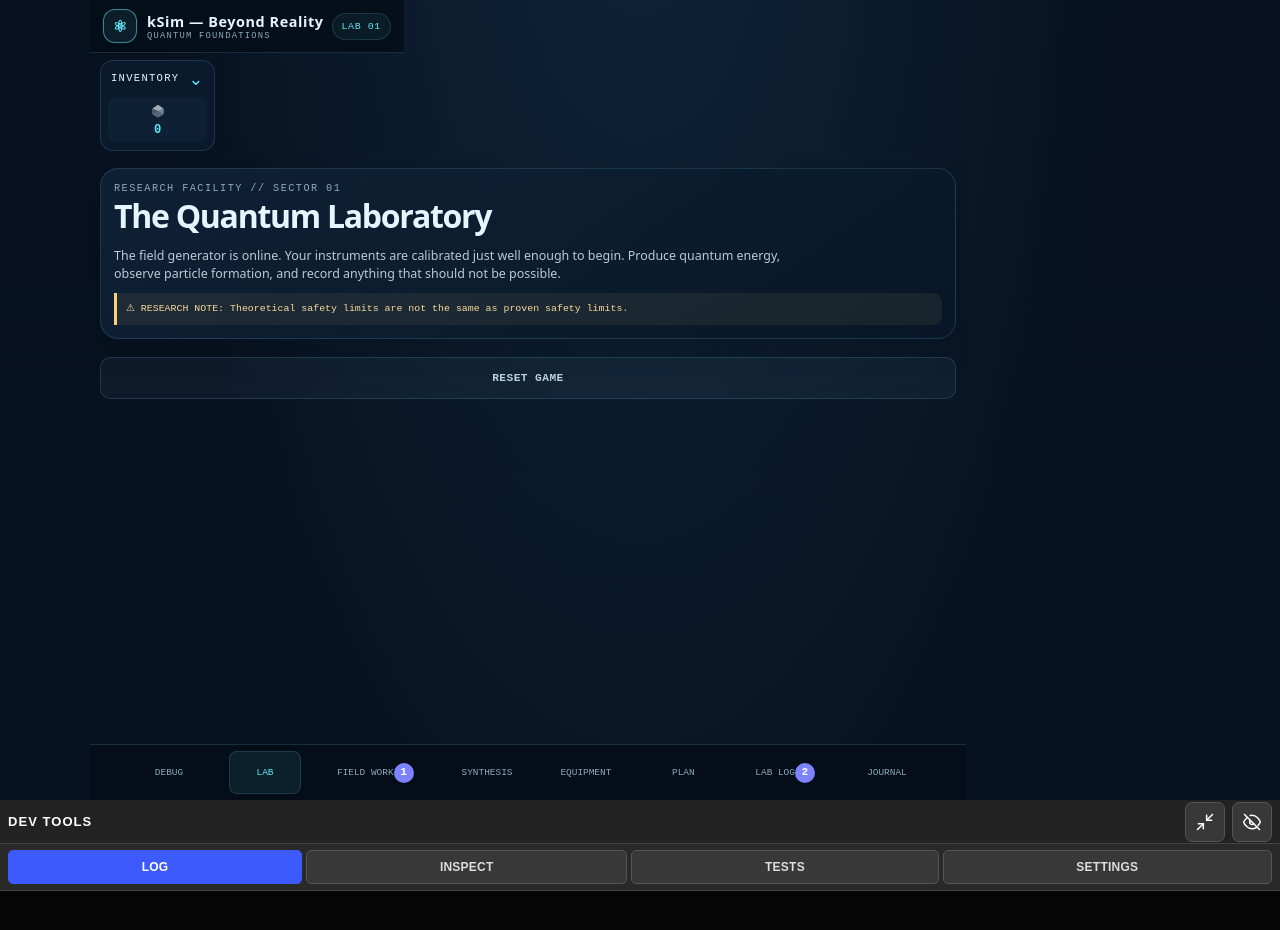
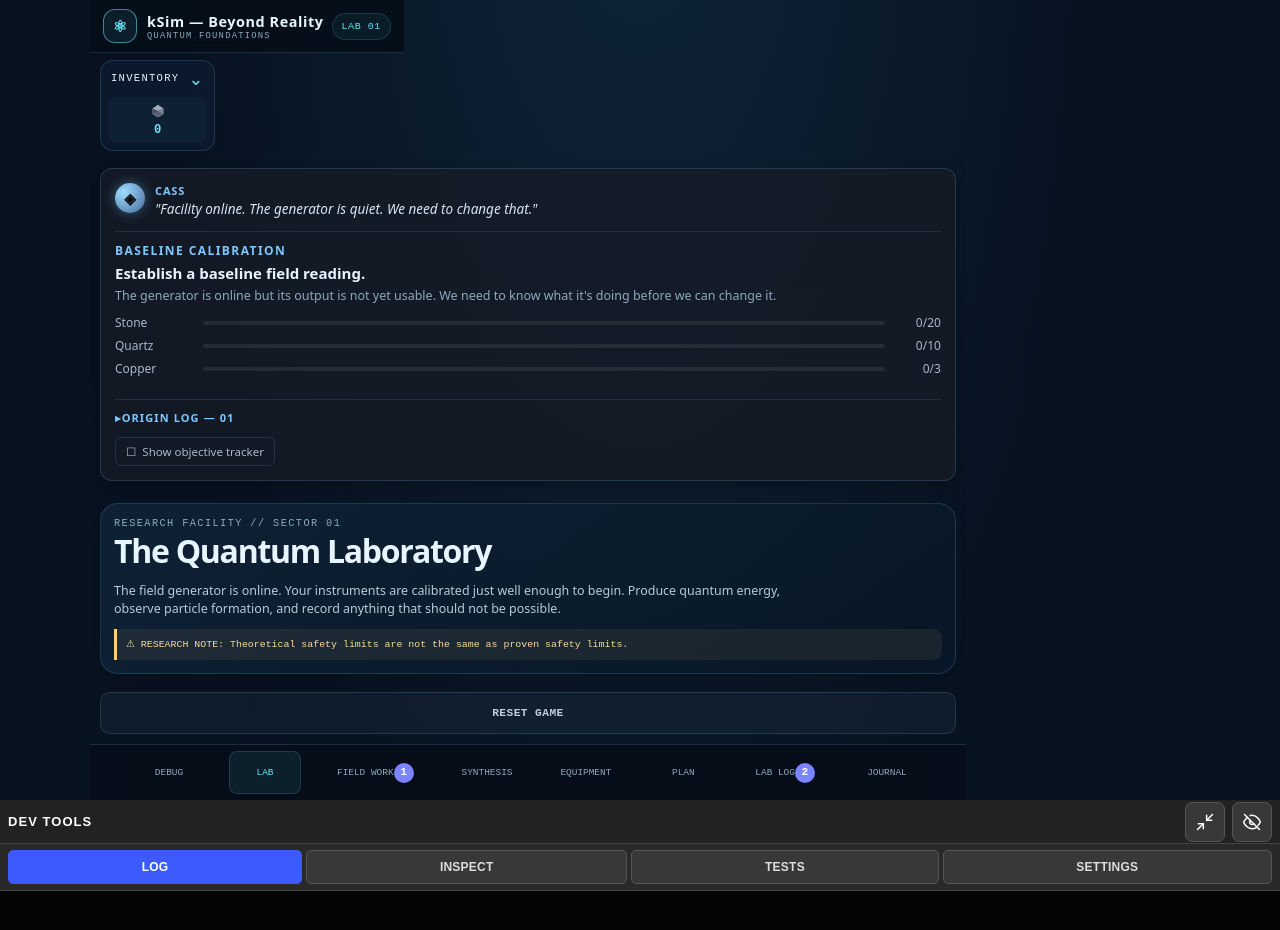
Before and after one commit to Twaddler01/kSim-mobile, a plain HTML site: page index.html in a window 1280 px wide. Shown: the top 930 px of the page. Drawn offline with Linux system fonts and the light colour scheme.

Commit message:
objectives

```diff
--- a/main.js
+++ b/main.js
@@ -36,6 +36,10 @@ import UpgradePanel from "./src/ui/panels/UpgradePanel.js";
 import LogPanel from "./src/ui/panels/LogPanel.js";
 import JournalPanel from "./src/ui/panels/journal/JournalPanel.js";
 import PlanPanel from "./src/ui/panels/PlanPanel.js";
+
+import MainObjective from "./src/ui/panels/MainObjective.js";
+import ObjectiveTracker from "./src/ui/panels/ObjectiveTracker.js";
+import { tryAdvanceStage } from "./src/data/stages.js";
 
 // mcv
 import FieldWorkPanel from "./src/ui/panels/FieldWorkPanel.js";
@@ -118,6 +122,8 @@ const unlockManager = new UnlockManager(game);
 game.appState ??= {};
 game.appState.navigation ??= {};
 game.appState.navigation.activeFieldId ??= null;
+game.appState.trackerEnabled ??= false;
+game.progression ??= { currentStage: 1 };
 
 const eventProcessor = new EventProcessor(game);
 
@@ -399,6 +405,20 @@ const fieldWorkPanel = new FieldWorkPanel({
 });
 
 ui.fieldWorkPanel = fieldWorkPanel;
+
+const mainObjective = new MainObjective({
+    getGame: () => game,
+    onToggleTracker: enabled => {
+        game.appState.trackerEnabled = enabled;
+        save();
+        refreshUI();
+    }
+});
+
+const objectiveTracker = new ObjectiveTracker({
+    getGame: () => game,
+    navigateToLab: () => navigateTo({ tab: "lab" })
+});
 
 // Navigation — still registered in main because it's global,
 // but delegating to the panel:
@@ -822,9 +842,7 @@ function updateActiveTabUI() {
 }
 
 function updateLabTab() {
-    // The LAB tab currently renders only the static intro + reset panel.
-    // Experiment UI lives in ExperimentPanel and will move to its own tab
-    // once the experiments system unlocks.
+    mainObjective?.update?.();
 }
 
 function updateFieldWorkTab() {
@@ -864,11 +882,21 @@ function updateSharedUI() {
         return;
     }
 
+    // Silent stage advancement — no modal, no popup.
+    const result = tryAdvanceStage(game);
+    if (result.advanced) {
+        save();
+        if (result.to) {
+            showToast(`Objective complete. New objective: ${result.to.name}.`);
+        } else {
+            showToast("Objective chain complete.");
+        }
+    }
+
     updateSharedUI();
+    objectiveTracker?.update?.();
 
     if (database) {
-          // Refresh navigation and unread indicators only.
-          // The active panel is refreshed in place by updateActiveTabUI().
         ui.tabs.update({ refreshContent: false });
     }
 
@@ -992,13 +1020,11 @@ function render() {
         ]
     );
 
-    ui.labContent = el(
-        "div",
-        {
-            className: "lab-tab-content"
-        },
-        [intro, resetPanel]
-    );
+    ui.labContent = el("div", { className: "lab-tab-content" }, [
+        mainObjective.getElement(),
+        intro,
+        resetPanel
+    ]);
 
     const topbar = el("header", { className: "topbar" }, [
         el("div", { className: "brand" }, [
@@ -1027,6 +1053,7 @@ function render() {
 
     const layout = el("div", { className: "game-layout" }, [
         topbar,
+        objectiveTracker.getElement(),
         ui.inventory.element,
         renderTabContent()
     ]);
--- a/src/data/initialGameData.js
+++ b/src/data/initialGameData.js
@@ -68,9 +68,11 @@ export const initialGameData = {
     },
     unlocks: {},
     appState: {
-        navigation: {
-            activeFieldId: null
-        }
+        navigation: { activeFieldId: null },
+        trackerEnabled: false
+    },
+    progression: {
+        currentStage: 1
     },
     operations: {
         quantumFieldUnlocked: false
--- /dev/null
+++ b/src/data/stages.js
@@ -0,0 +1,123 @@
+// src/data/stages.js
+//
+// Stage spine for the Lab. Each stage is one primary objective that
+// pulls the whole game forward. Requirements are checked against
+// game.inventory and game.discoveries after every refreshUI().
+
+export const stageDefinitions = [
+    {
+        id: 1,
+        name: "Baseline Calibration",
+        shortName: "Baseline",
+        objective: "Establish a baseline field reading.",
+        flavor:
+            "The generator is online but its output is not yet usable. " +
+            "We need to know what it's doing before we can change it.",
+        requirements: {
+            inventory: { stone: 20, quartz: 10, copper: 3 }
+        },
+        cass: "Facility online. The generator is quiet. We need to change that.",
+        originEntry: {
+            title: "ORIGIN LOG — 01",
+            body:
+                "Facility designation kSim-01. Status: operational.\n\n" +
+                "The generator produces a measurable field effect. We do " +
+                "not know why, or what the field is interacting with. The " +
+                "prior team left equipment but no notes.\n\n" +
+                "Procedure: gather materials. Stabilize. Observe."
+        },
+        completion: {
+            title: "BASELINE ESTABLISHED",
+            message:
+                "Field output is now measurable. CASS has begun analysis."
+        }
+    },
+    {
+        // Stage 2 — schema only. Content TBD after playing stage 1.
+        id: 2,
+        name: "Amplify",
+        shortName: "Amplify",
+        objective: "Bring the field amplitude to 3× baseline.",
+        flavor:
+            "The field is producing output. We didn't design that. " +
+            "We should figure out what it's doing.",
+        requirements: {
+            inventory: { silicon: 5, copperIngot: 5 }
+        },
+        cass: "The field is louder now. Something might be listening.",
+        originEntry: {
+            title: "ORIGIN LOG — 02",
+            body:
+                "Amplitude increased. The generator's output no longer " +
+                "matches our input. CASS notes that the deviation is " +
+                "structured — not noise."
+        },
+        completion: {
+            title: "FIELD AMPLIFIED",
+            message: "Signal strength is increasing. Analysis continuing."
+        }
+    }
+    // Stages 3–5 will follow the same shape once stage 1–2 are played.
+];
+
+// --------------------------------------------------
+// STAGE LOOKUP + ADVANCEMENT
+// --------------------------------------------------
+
+export function getCurrentStage(game) {
+    const id = game?.progression?.currentStage ?? 1;
+    return stageDefinitions.find(s => s.id === id) ?? null;
+}
+
+export function getCompletedStages(game) {
+    const id = game?.progression?.currentStage ?? 1;
+    return stageDefinitions.filter(s => s.id < id);
+}
+
+export function getStageEntriesVisible(game) {
+    const id = game?.progression?.currentStage ?? 1;
+    return stageDefinitions.filter(s => s.id <= id && s.originEntry);
+}
+
+/**
+ * Returns { met, progress: { [key]: { have, need } }, complete }.
+ * "complete" = no requirements left. "met" = all requirements satisfied.
+ */
+export function checkRequirements(game, stage) {
+    if (!stage?.requirements?.inventory) {
+        return { met: true, progress: {}, complete: true };
+    }
+
+    const progress = {};
+    let met = true;
+
+    for (const [itemId, need] of Object.entries(stage.requirements.inventory)) {
+        const have = game.inventory?.[itemId] ?? 0;
+        progress[itemId] = { have, need };
+        if (have < need) met = false;
+    }
+
+    return { met, progress, complete: Object.keys(progress).length === 0 };
+}
+
+/**
+ * Idempotent. If the current stage's requirements are met, advances
+ * to the next stage. Returns { advanced: boolean, from, to }.
+ *
+ * Callers are responsible for saving + showing a toast when
+ * `advanced` is true.
+ */
+export function tryAdvanceStage(game) {
+    const current = getCurrentStage(game);
+    if (!current) return { advanced: false };
+
+    const { met } = checkRequirements(game, current);
+    if (!met) return { advanced: false };
+
+    const next = stageDefinitions.find(s => s.id === current.id + 1);
+
+    game.progression ??= { currentStage: 1 };
+    game.progression.currentStage = current.id + 1;
+
+    return { advanced: true, from: current, to: next };
+}
--- /dev/null
+++ b/src/ui/panels/MainObjective.js
@@ -0,0 +1,180 @@
+// src/ui/panels/MainObjective.js
+import { el } from "../components/Element.js";
+import {
+    getCurrentStage,
+    getStageEntriesVisible,
+    checkRequirements
+} from "../../data/stages.js";
+
+export default class MainObjective {
+    constructor({ getGame, onToggleTracker }) {
+        this.getGame = getGame;
+        this.onToggleTracker = onToggleTracker ?? (() => {});
+        this.element = null;
+    }
+
+    getElement() {
+        if (!this.element) {
+            this.element = el("section", { className: "main-objective" });
+        }
+        this.update();
+        return this.element;
+    }
+
+    update() {
+        if (!this.element) return this;
+
+        const game = this.getGame();
+        const stage = getCurrentStage(game);
+
+        if (!stage) {
+            // All stages complete — show a quiet "cycle complete" line.
+            this.element.replaceChildren(
+                el("div", { className: "main-objective__complete" }, [
+                    el("div", {
+                        className: "eyebrow",
+                        text: "PROGRESSION"
+                    }),
+                    el("p", {
+                        className: "muted",
+                        text:
+                            "The current objective chain is complete. " +
+                            "Further stages are under development."
+                    })
+                ])
+            );
+            return this;
+        }
+
+        const { progress } = checkRequirements(game, stage);
+        const trackerEnabled = Boolean(game.appState?.trackerEnabled);
+
+        this.element.replaceChildren(
+            this.renderCass(stage),
+            this.renderObjective(stage, progress),
+            this.renderOriginLog(game),
+            this.renderTrackerToggle(trackerEnabled)
+        );
+
+        return this;
+    }
+
+    renderCass(stage) {
+        return el("div", { className: "main-objective__cass" }, [
+            el("div", { className: "main-objective__cass-badge", text: "◈" }),
+            el("div", { className: "main-objective__cass-body" }, [
+                el("div", {
+                    className: "main-objective__cass-name",
+                    text: "CASS"
+                }),
+                el("div", {
+                    className: "main-objective__cass-line",
+                    text: `"${stage.cass}"`
+                })
+            ])
+        ]);
+    }
+
+    renderObjective(stage, progress) {
+        const rows = Object.entries(progress).map(([itemId, { have, need }]) => {
+            const capped = Math.min(have, need);
+            const pct = Math.min(100, Math.round((have / need) * 100));
+            const done = have >= need;
+
+            const fill = el("div", {
+                className: `req-bar__fill${done ? " is-done" : ""}`
+            });
+            fill.style.width = `${pct}%`;
+
+            return el("div", { className: "req-row" }, [
+                el("span", {
+                    className: `req-label${done ? " is-done" : ""}`,
+                    text: this.formatItemName(itemId)
+                }),
+                el("div", { className: "req-bar" }, [fill]),
+                el("span", {
+                    className: `req-amount${done ? " is-done" : ""}`,
+                    text: `${capped}/${need}`   // ← was `${have}/${need}`
+                })
+            ]);
+        });
+
+        return el("div", { className: "main-objective__body" }, [
+            el("div", {
+                className: "main-objective__heading",
+                text: stage.name.toUpperCase()
+            }),
+            el("p", {
+                className: "main-objective__objective",
+                text: stage.objective
+            }),
+            el("p", {
+                className: "main-objective__flavor muted",
+                text: stage.flavor
+            }),
+            el("div", { className: "main-objective__reqs" }, rows)
+        ]);
+    }
+
+    renderOriginLog(game) {
+        const entries = getStageEntriesVisible(game);
+        if (entries.length === 0) return el("span");
+
+        const details = el("details", { className: "origin-log" });
+        details.append(
+            el("summary", {
+                className: "origin-log__summary",
+                text:
+                    entries.length === 1
+                        ? entries[0].originEntry.title
+                        : `ORIGIN LOG (${entries.length} entries)`
+            })
+        );
+
+        for (const stage of entries) {
+            const entry = stage.originEntry;
+            details.append(
+                el("div", { className: "origin-log__entry" }, [
+                    el("div", {
+                        className: "origin-log__title",
+                        text: entry.title
+                    }),
+                    el("p", {
+                        className: "origin-log__body",
+                        text: entry.body
+                    })
+                ])
+            );
+        }
+
+        return details;
+    }
+
+    renderTrackerToggle(enabled) {
+        const btn = el(
+            "button",
+            {
+                type: "button",
+                className: "main-objective__tracker-toggle",
+                onClick: () => this.onToggleTracker(!enabled)
+            },
+            [
+                el("span", {
+                    className: `tracker-check${enabled ? " is-on" : ""}`,
+                    text: enabled ? "☑" : "☐"
+                }),
+                el("span", {
+                    text: "Show objective tracker"
+                })
+            ]
+        );
+        return btn;
+    }
+
+    formatItemName(itemId) {
+        // "copperIngot" → "Copper Ingot"
+        return itemId
+            .replace(/([a-z])([A-Z])/g, "$1 $2")
+            .replace(/^./, c => c.toUpperCase());
+    }
+}
--- /dev/null
+++ b/src/ui/panels/ObjectiveTracker.js
@@ -0,0 +1,67 @@
+// src/ui/panels/ObjectiveTracker.js
+import { el } from "../components/Element.js";
+import { getCurrentStage, checkRequirements } from "../../data/stages.js";
+
+/**
+ * Optional, minimal pill shown below the topbar when enabled.
+ * Off by default. Tapping it jumps to the LAB tab.
+ */
+export default class ObjectiveTracker {
+    constructor({ getGame, navigateToLab }) {
+        this.getGame = getGame;
+        this.navigateToLab = navigateToLab;
+        this.element = null;
+    }
+
+    getElement() {
+        if (!this.element) {
+            this.element = el("button", {
+                type: "button",
+                className: "objective-tracker",
+                onClick: () => this.navigateToLab()
+            });
+        }
+        this.update();
+        return this.element;
+    }
+
+    update() {
+        if (!this.element) return this;
+
+        const game = this.getGame();
+        if (!game.appState?.trackerEnabled) {
+            this.element.replaceChildren();
+            this.element.style.display = "none";
+            return this;
+        }
+
+        const stage = getCurrentStage(game);
+        if (!stage) {
+            this.element.style.display = "none";
+            return this;
+        }
+
+        const { progress, met } = checkRequirements(game, stage);
+        const entries = Object.values(progress);
+        const totalHave = entries.reduce((s, e) => s + Math.min(e.have, e.need), 0);
+        const totalNeed = entries.reduce((s, e) => s + e.need, 0);
+
+        this.element.style.display = "flex";
+        this.element.replaceChildren(
+            el("span", {
+                className: "objective-tracker__badge",
+                text: "◈"
+            }),
+            el("span", {
+                className: "objective-tracker__label",
+                text: stage.shortName.toUpperCase()
+            }),
+            el("span", {
+                className: `objective-tracker__progress${met ? " is-done" : ""}`,
+                text: `${totalHave}/${totalNeed}`
+            })
+        );
+
+        return this;
+    }
+}
--- a/styles/styles.css
+++ b/styles/styles.css
@@ -2238,3 +2238,252 @@ body:not(.debug-mode) {
     0%, 100% { opacity: 0.8; transform: scale(1); }
     50%      { opacity: 1;   transform: scale(1.15); }
 }
+
+/* OBJECTIVES */
+/* ============ Main Objective (LAB tab) ============ */
+.main-objective {
+    display: flex;
+    flex-direction: column;
+    gap: 12px;
+    padding: 14px;
+    margin-bottom: 12px;
+    border-radius: 12px;
+    background: rgba(20, 28, 38, 0.85);
+    border: 1px solid rgba(120, 200, 255, 0.18);
+    box-shadow: 0 6px 18px rgba(0, 0, 0, 0.25);
+}
+
+.main-objective__cass {
+    display: flex;
+    gap: 10px;
+    align-items: flex-start;
+}
+
+.main-objective__cass-badge {
+    flex-shrink: 0;
+    width: 30px;
+    height: 30px;
+    border-radius: 50%;
+    background: radial-gradient(circle at 30% 30%, #9ddcff, #4a6a9a);
+    color: #0b0f14;
+    display: flex;
+    align-items: center;
+    justify-content: center;
+    font-weight: 700;
+    font-size: 15px;
+    box-shadow: 0 0 12px rgba(120, 200, 255, 0.4);
+}
+
+.main-objective__cass-name {
+    font-size: 11px;
+    letter-spacing: 0.08em;
+    color: #7cc8ff;
+    font-weight: 600;
+    margin-bottom: 2px;
+}
+
+.main-objective__cass-line {
+    font-size: 13.5px;
+    line-height: 1.4;
+    color: #d6e6f2;
+    font-style: italic;
+}
+
+.main-objective__body {
+    padding-top: 10px;
+    border-top: 1px solid rgba(120, 200, 255, 0.12);
+}
+
+.main-objective__heading {
+    font-size: 12px;
+    letter-spacing: 0.12em;
+    color: #7cc8ff;
+    font-weight: 700;
+    margin-bottom: 4px;
+}
+
+.main-objective__objective {
+    font-size: 15px;
+    font-weight: 600;
+    color: #e8f4ff;
+    margin: 0 0 4px;
+}
+
+.main-objective__flavor {
+    font-size: 12.5px;
+    line-height: 1.4;
+    margin: 0 0 10px;
+}
+
+.main-objective__reqs {
+    display: flex;
+    flex-direction: column;
+    gap: 6px;
+}
+
+.req-row {
+    display: grid;
+    grid-template-columns: 80px 1fr 48px;
+    align-items: center;
+    gap: 8px;
+    font-size: 12px;
+}
+
+.req-label {
+    color: #a8b8c8;
+}
+
+.req-label.is-done {
+    color: #7cc8ff;
+}
+
+.req-bar {
+    height: 4px;
+    background: rgba(255, 255, 255, 0.08);
+    border-radius: 2px;
+    overflow: hidden;
+}
+
+.req-bar__fill {
+    height: 100%;
+    background: linear-gradient(90deg, #4a8ac0, #7cc8ff);
+    transition: width 240ms ease-out;
+    border-radius: 2px;
+}
+
+.req-bar__fill.is-done {
+    background: linear-gradient(90deg, #4ac090, #88e0b0);
+}
+
+.req-amount {
+    text-align: right;
+    color: #a8b8c8;
+    font-variant-numeric: tabular-nums;
+}
+
+.req-amount.is-done {
+    color: #88e0b0;
+    font-weight: 600;
+}
+
+.origin-log {
+    margin-top: 10px;
+    border-top: 1px solid rgba(120, 200, 255, 0.12);
+    padding-top: 10px;
+}
+
+.origin-log__summary {
+    cursor: pointer;
+    font-size: 11px;
+    letter-spacing: 0.1em;
+    color: #7cc8ff;
+    font-weight: 600;
+    list-style: none;
+    user-select: none;
+}
+
+.origin-log__summary::-webkit-details-marker {
+    display: none;
+}
+
+.origin-log__summary::before {
+    content: "▸ ";
+    display: inline-block;
+    transition: transform 160ms ease;
+}
+
+.origin-log[open] .origin-log__summary::before {
+    transform: rotate(90deg);
+}
+
+.origin-log__entry {
+    margin-top: 10px;
+    padding-left: 12px;
+    border-left: 2px solid rgba(120, 200, 255, 0.2);
+}
+
+.origin-log__title {
+    font-size: 11px;
+    letter-spacing: 0.08em;
+    color: #7cc8ff;
+    font-weight: 600;
+    margin-bottom: 4px;
+}
+
+.origin-log__body {
+    font-size: 12px;
+    line-height: 1.55;
+    color: #b8c8d8;
+    white-space: pre-line;
+    margin: 0;
+}
+
+.main-objective__tracker-toggle {
+    display: flex;
+    align-items: center;
+    gap: 6px;
+    padding: 6px 10px;
+    border-radius: 6px;
+    background: transparent;
+    border: 1px solid rgba(120, 200, 255, 0.15);
+    color: #a8b8c8;
+    font-size: 11.5px;
+    cursor: pointer;
+    align-self: flex-start;
+}
+
+.main-objective__tracker-toggle:hover {
+    color: #7cc8ff;
+    border-color: rgba(120, 200, 255, 0.35);
+}
+
+.tracker-check.is-on {
+    color: #7cc8ff;
+}
+
+/* ============ Objective Tracker (optional overlay) ============ */
+.objective-tracker {
+    display: none;
+    align-items: center;
+    gap: 8px;
+    padding: 8px 14px;
+    margin: 8px 0 0;
+    border-radius: 999px;
+    background: rgba(20, 28, 38, 0.9);
+    border: 1px solid rgba(120, 200, 255, 0.25);
+    color: #d6e6f2;
+    font-size: 12px;
+    cursor: pointer;
+    align-self: flex-start;
+    transition: border-color 160ms ease;
+}
+
+.objective-tracker:hover {
+    border-color: rgba(120, 200, 255, 0.55);
+}
+
+.objective-tracker__badge {
+    color: #7cc8ff;
+    font-size: 14px;
+}
+
+.objective-tracker__label {
+    font-weight: 600;
+    letter-spacing: 0.08em;
+    font-size: 11px;
+    color: #7cc8ff;
+}
+
+.objective-tracker__progress {
+    color: #a8b8c8;
+    font-variant-numeric: tabular-nums;
+}
+
+.objective-tracker__progress.is-done {
+    color: #88e0b0;
+    font-weight: 600;
+}
+
+.main-objective__complete {
+    padding: 4px;
+}
```
Lines whose indentation alone changed are shown as unchanged.
